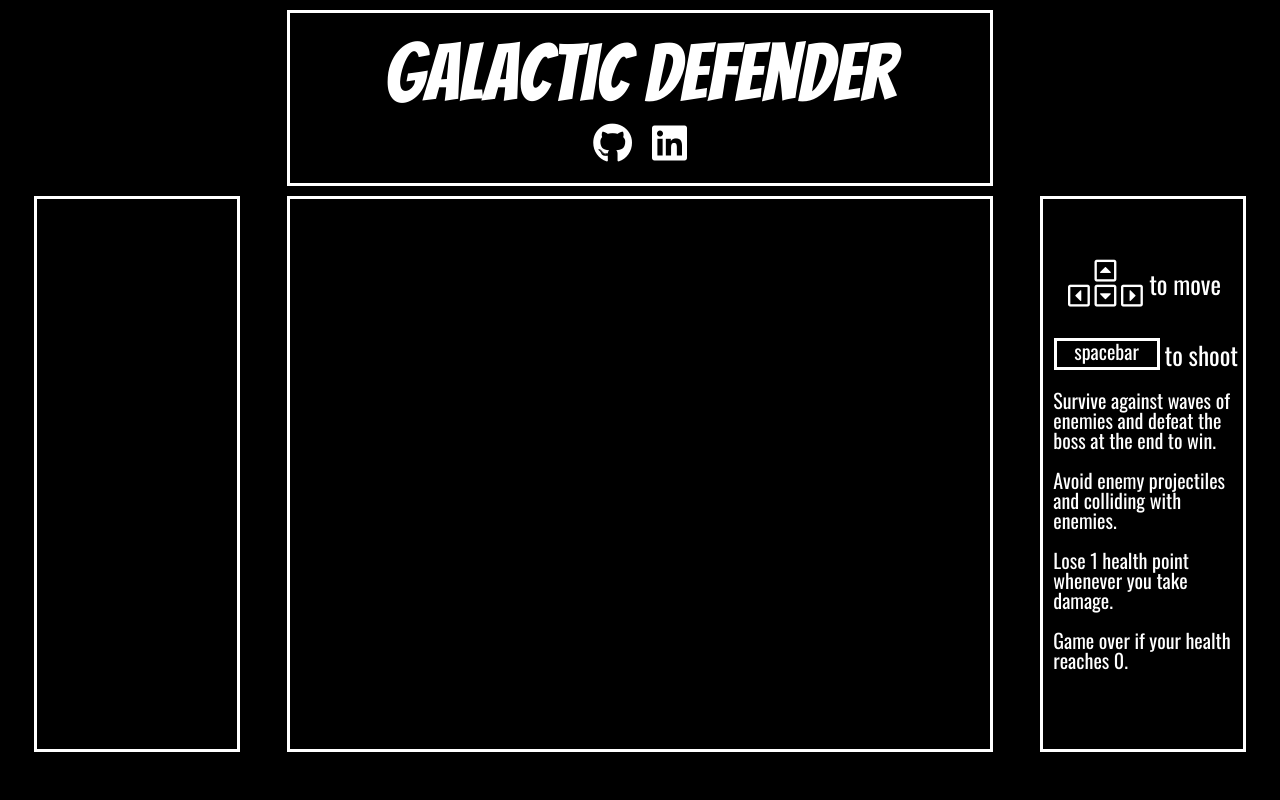
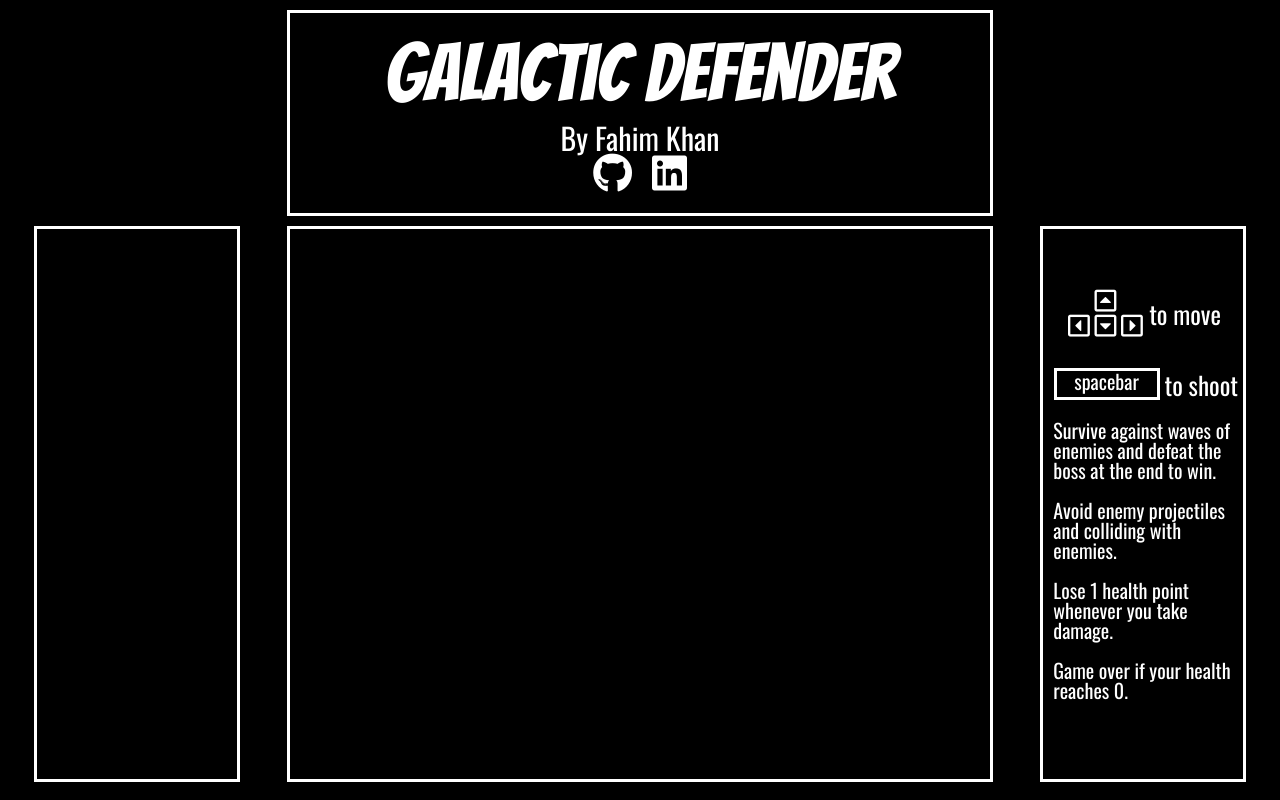
Before and after one commit to fk652/Galactic-Defender, a website built with webpack: page index.html in a window 1280 px wide. Built offline with nearby package versions, Linux system fonts and the light colour scheme; a web font is replaced by a local one.

Commit message:
update header

```diff
--- a/index.html
+++ b/index.html
@@ -16,6 +16,7 @@
       <div id="main-container">
         <div id="header">
           <h1 class="project-title">Galactic Defender</h1>
+          <p class="dev-name">By Fahim Khan</p>
           <div class="nav-links">
             <a href="https://github.com/fk652/Galactic-Defender">
               <i class="fab fa-github"></i>
--- a/src/index.scss
+++ b/src/index.scss
@@ -21,11 +21,17 @@ $color: white;
     text-align: center;
     margin-bottom: 10px;
     padding: 20px;
-    font-family: "Bangers", sans-serif;
+    height: auto;
 
-    h1 {
+    .project-title {
       font-size: 80px;
       margin-bottom: 10px;
+      font-family: "Bangers", sans-serif;
+    }
+
+    .dev-name {
+      font-family: "Oswald", sans-serif;
+      font-size: 30px;
     }
 
     .nav-links {
@@ -66,7 +72,6 @@ $color: white;
       display: flex;
       justify-content: space-around;
       align-items: center;
-      // margin-bottom: -30px;
 
       .arrow-icons {
         display: flex;
```
Also changed, not shown: dist/main.css.
